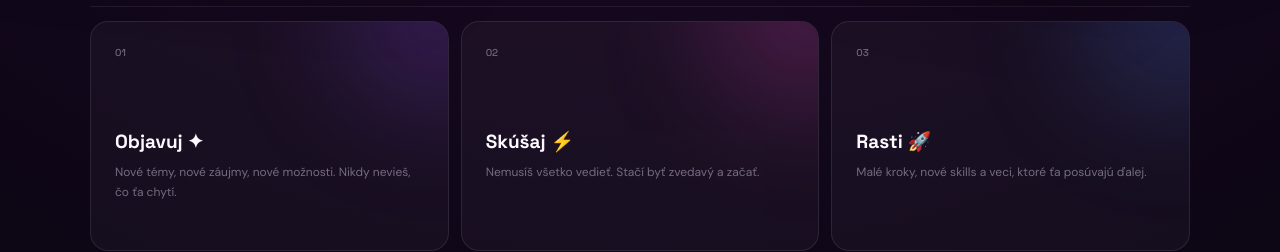
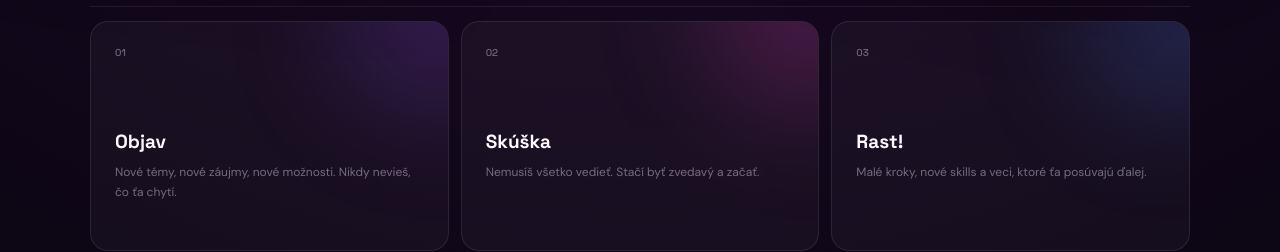
Before and after one commit to banookie93-dot/WayGo-fun, a plain HTML site: page index.html in a window 1280 px wide. Shown: the part 1140-1392 px from the top of the page. Drawn offline with nearby package versions, Linux system fonts and the light colour scheme.

Commit message:
Update index.html

```diff
--- a/index.html
+++ b/index.html
@@ -1846,7 +1846,7 @@
           </div>
 
           <h3>
-            Objavuj ✦
+            Objav
           </h3>
 
           <p>
@@ -1870,7 +1870,7 @@
           </div>
 
           <h3>
-            Skúšaj ⚡
+            Skúška
           </h3>
 
           <p>
@@ -1893,7 +1893,7 @@
           </div>
 
           <h3>
-            Rasti 🚀
+            Rast!
           </h3>
 
           <p>
```
